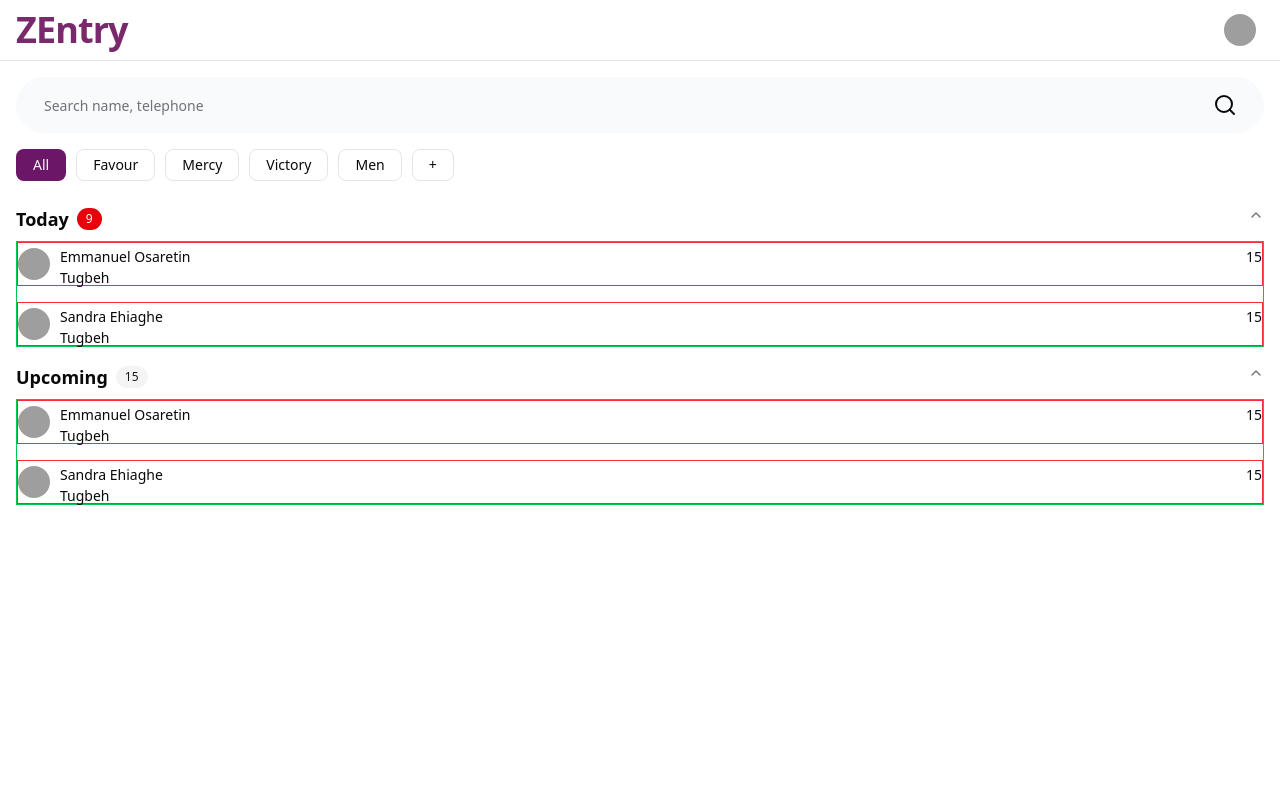
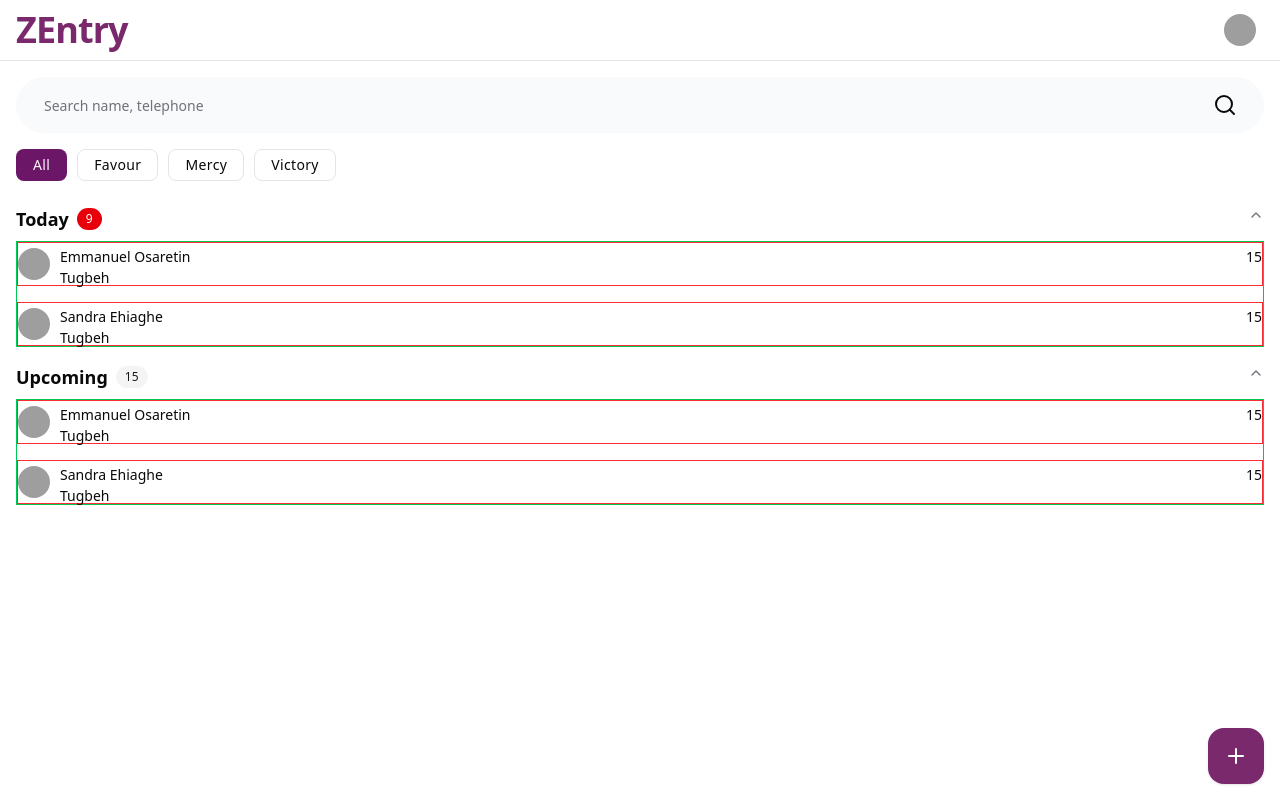
Before and after one commit to hwp-labs/zentry, a Next.js app: page / in a window 1280 px wide. Built offline with nearby package versions, Linux system fonts and the light colour scheme; grey boxes are pictures that could not be loaded.

Commit message:
feat(components): add FilterChips, Fab

```diff
--- a/app/(main)/page.tsx
+++ b/app/(main)/page.tsx
@@ -14,15 +14,16 @@ import {
 import { Typography } from "@/components/atoms/typography";
 import { AppBar } from "@/components/organisms/app-bar";
 import { SearchBar } from "@/components/organisms/search-bar";
-import { Chips } from "@/components/atoms/chips";
+import { FilterChips } from "@/components/atoms/chips/filter-chips";
 import membersSeeder from "@/core/seeders/members-seeder.json";
+import { Fab } from "@/components/organisms/fab";
 
 export default function HomePage() {
   return (
     <div className="">
       <AppBar />
       <SearchBar />
-      <Chips.Filter data={["All", "Favour", "Mercy", "Victory", "Men", "+"]} />
+      <FilterChips list={["All", "Favour", "Mercy", "Victory"]} />
       <section className="mt-4 px-4">
         <ListGroup title="Today" badgeVariant="destructive" badgeText={9}>
           <ListContainer />
@@ -31,6 +32,7 @@ export default function HomePage() {
           <ListContainer />
         </ListGroup>
       </section>
+      <Fab />
     </div>
   );
 }
--- a/components/atoms/chips.tsx
+++ /dev/null
@@ -1,48 +0,0 @@
-"use client";
-
-import clsx from "clsx";
-import { Badge } from "@/components/shadcn/ui/badge";
-import { Typography } from "./typography";
-
-// DOC: https://m3.material.io/components/chips/specs
-interface Props {
-  data?: string[];
-}
-
-const Assist: React.FC<Props> = () => {
-  return <></>;
-};
-
-const Filter: React.FC<Props> = ({ data = [] }) => {
-  return (
-    <section className="flex items-center gap-2.5 overflow-x-auto px-4 pb-2">
-      {data.map((item, i) => {
-        const firstChip = i === 0;
-        return (
-          <Badge
-            key={i}
-            variant={firstChip ? "default" : "outline"}
-            className={clsx("h-[32px] rounded-[8px] px-4")}
-          >
-            <Typography.Small>{item}</Typography.Small>
-          </Badge>
-        );
-      })}
-    </section>
-  );
-};
-
-const Input: React.FC<Props> = () => {
-  return <></>;
-};
-
-const Suggestion: React.FC<Props> = () => {
-  return <></>;
-};
-
-export const Chips = {
-  Assist,
-  Filter,
-  Input,
-  Suggestion,
-};
--- /dev/null
+++ b/components/atoms/chips/filter-chips.tsx
@@ -0,0 +1,45 @@
+"use client";
+
+// DOC: https://m3.material.io/components/chips/specs
+
+import clsx from "clsx";
+import { Badge } from "@/components/shadcn/ui/badge";
+import { IconCheck } from "@tabler/icons-react";
+
+interface Props {
+  list?: string[];
+  selected?: number | number[];
+  onChange?: (value: number) => void;
+}
+
+export const FilterChips: React.FC<Props> = ({
+  list = [],
+  selected = 0,
+  onChange = () => undefined,
+}) => {
+  const multiple = typeof selected !== "number";
+  //
+  return (
+    <section className="flex items-center gap-2.5 overflow-x-auto px-4 pb-2">
+      {list.map((item, i) => {
+        const active = multiple ? selected.includes(i) : i === selected;
+        const checked = multiple && active;
+        //
+        return (
+          <Badge
+            key={i}
+            onClick={() => onChange(i)}
+            variant={active ? "default" : "outline"}
+            className={clsx(
+              "h-[32px] rounded-[8px] transition-colors",
+              checked ? "gap-2 pr-4 pl-2" : "px-4",
+            )}
+          >
+            {checked && <IconCheck size={18} />}
+            <p className="text-sm font-medium tracking-wide">{item}</p>
+          </Badge>
+        );
+      })}
+    </section>
+  );
+};
--- /dev/null
+++ b/components/organisms/fab.tsx
@@ -0,0 +1,24 @@
+import clsx from "clsx";
+import { COLOR } from "@/constants/COLOR";
+import { PlusIcon } from "lucide-react";
+
+interface Props {
+  variant?: "sm" | "md" | "lg";
+}
+
+export const Fab: React.FC<Props> = ({ variant = "sm" }) => {
+  const iconSize = { sm: 24, md: 28, lg: 36 }[variant];
+  //
+  return (
+    <div
+      className={clsx(
+        "flex-center-center bg-brand fixed right-4 bottom-4 shadow",
+        variant === "sm" && "size-[56px] rounded-[16px]",
+        variant === "md" && "size-[80px] rounded-[20px]",
+        variant === "lg" && "size-[96px] rounded-[28px]",
+      )}
+    >
+      <PlusIcon size={iconSize} color={COLOR.white} />
+    </div>
+  );
+};
--- a/components/organisms/search-bar/index.tsx
+++ b/components/organisms/search-bar/index.tsx
@@ -11,7 +11,7 @@ export const SearchBar: React.FC = () => {
         className="border-0 shadow-none"
       />
       <Clickable>
-        <SearchIcon />
+        <SearchIcon size={24} />
       </Clickable>
     </section>
   );
--- a/constants/COLOR.ts
+++ b/constants/COLOR.ts
@@ -1,6 +1,11 @@
 export type ColorType = keyof typeof COLOR;
 
 export const COLOR = {
+  white: '#fff',
+  offWhite: '#fafafa',
+  black: '#000',
+  offBlack: '#0a0a0a',
+  //
   brand: "#7a296c",
   contrast: "#297937",
   accentGold: "#d2af6d",
```
